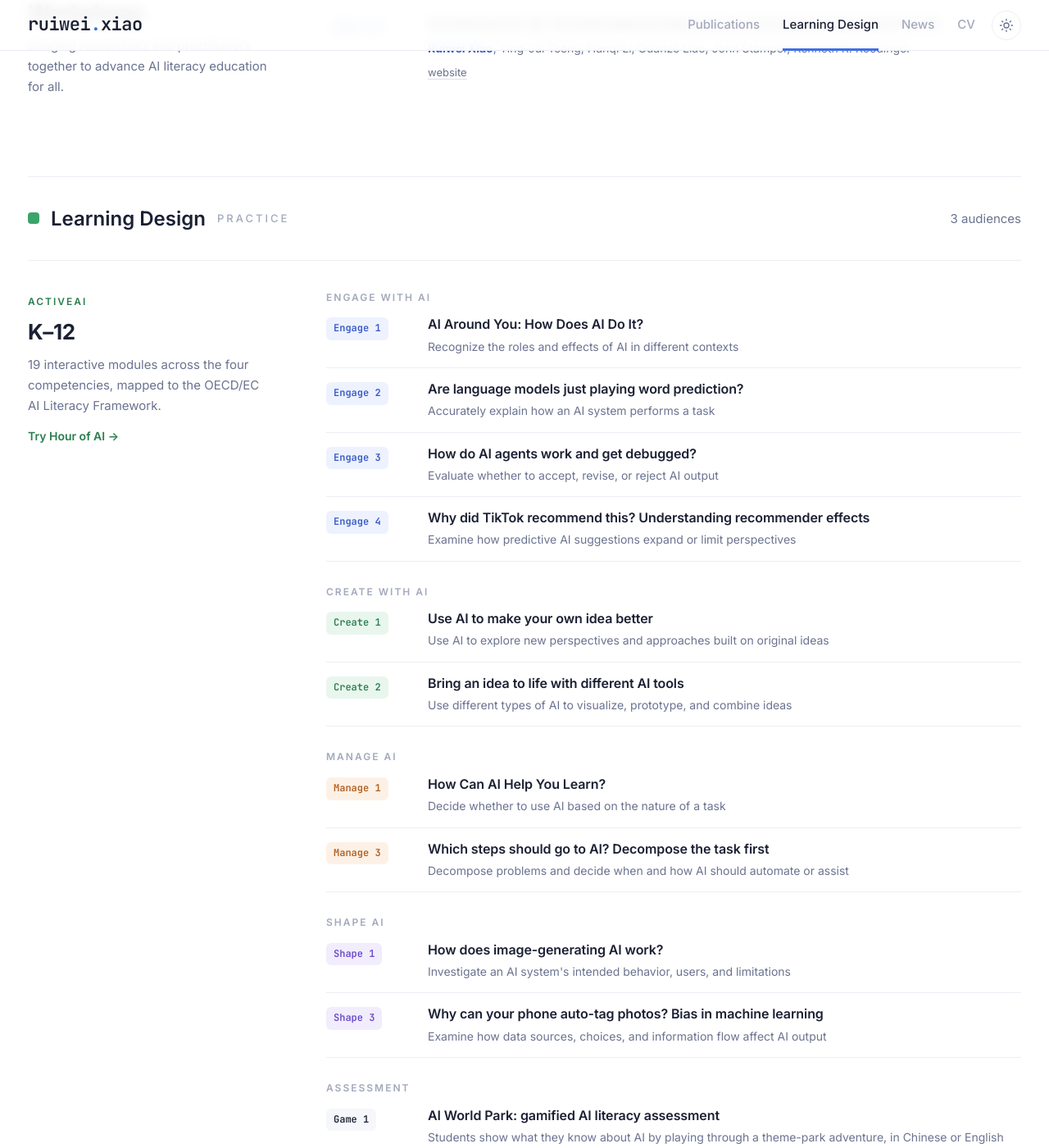
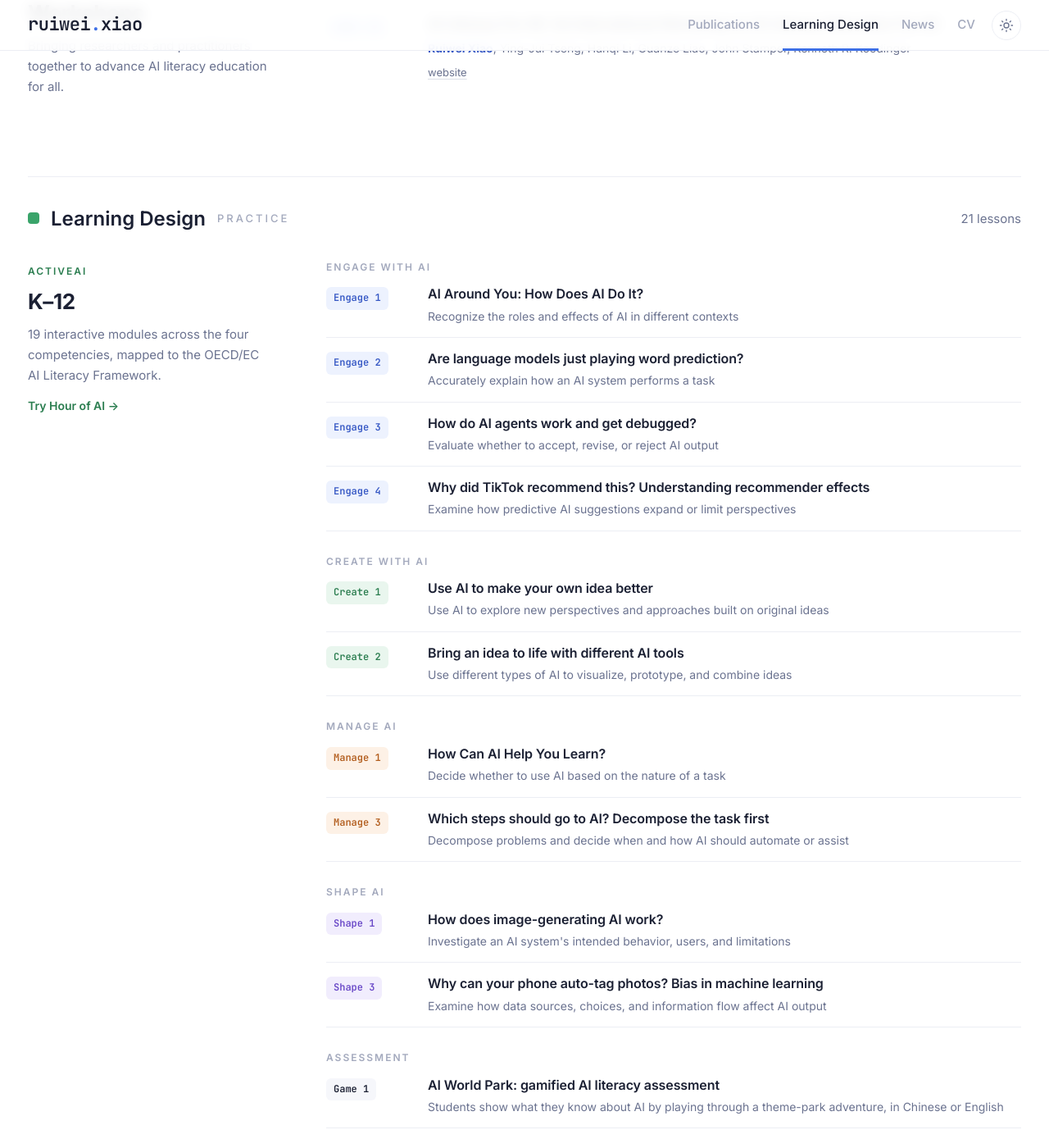
Before and after one commit to ruiwei-xiao/ruiwei-xiao.github.io, a Jekyll site: the page built from index.html, in a window 1280 px wide and 1400 px high, scrolled down 2515 px. Shown: the whole window at 82% size. Built offline with Jekyll 4.4.1, drawn with Linux system fonts in a browser that asks for light colours.

Commit message:
Show lesson count and drop divider under Learning Design header
Co-Authored-By: Claude Opus 5.5 <noreply@anthropic.com>

```diff
--- a/_data/practice.yml
+++ b/_data/practice.yml
@@ -1,9 +1,10 @@
 # Learning Design 版块：和 Publications 一样的左右布局。每个受众一块；
 # modules 按 AILF 四个能力分组，soon: true 表示 Coming soon（默认折叠，点 "Show all" 展开）。
-# 没有 modules 的受众右侧只显示 Coming soon。chip：左侧标签文字（默认取组名第一个词）；meta：描述后的小字；link：单条链接（默认用受众的 link）。
+# 没有 modules 的受众右侧只显示 Coming soon。lessons：该受众的课节数，加总后显示在标题右侧。chip：左侧标签文字（默认取组名第一个词）；meta：描述后的小字；link：单条链接（默认用受众的 link）。
 audiences:
   - name: K–12
     side: ActiveAI
+    lessons: 19
     text: "19 interactive modules across the four competencies, mapped to the OECD/EC AI Literacy Framework."
     link: https://app.active-ai.io/hour_of_ai
     link_label: Try Hour of AI
@@ -76,6 +77,7 @@ audiences:
             link: https://four-games-ten.vercel.app/
   - name: Higher education
     side: Pedagogical Prompting
+    lessons: 1
     text: "One lesson teaching college students to prompt AI as a tutor, not a solution giver. Validated with 431 students."
     link: https://llm-prompt-builder.vercel.app/
     link_label: Try all four versions
@@ -98,6 +100,7 @@ audiences:
             meta: "~37 min · +51 pts, most durable"
   - name: Educators
     side: CMU Open Learning Initiative
+    lessons: 1
     text: "Self-paced training that helps higher-education educators bring AI into their teaching."
     link: https://oli.cmu.edu/courses/ai-for-learning/
     link_label: View the course
--- a/assets/css/style.css
+++ b/assets/css/style.css
@@ -165,6 +165,7 @@ h1 { font-size: 64px; line-height: 1.1; font-weight: 700; letter-spacing: -1.5px
 .panel + .panel, .panel + .sec { border-top: 1px solid var(--line); margin-top: 96px; }
 .panel + .panel { padding-top: 96px; }
 #learning-design { padding-top: 32px; }   /* 标题用 In the news 同款 sec-h，和上方分隔线距离一致 */
+#learning-design .thrust:first-child { border-top: 0; padding-top: 0; }   /* 标题下不要分隔线 */
 .panel + .sec { padding-top: 32px; }
 .panel { scroll-margin-top: 40px; }
 #press { scroll-margin-top: 80px; }
--- a/index.html
+++ b/index.html
@@ -118,7 +118,7 @@ title: Ruiwei Xiao
 
 <!-- ===================== LEARNING DESIGN ===================== -->
 <section class="panel green" id="learning-design">
-  <div class="sec-h"><span class="dot"></span><h3>Learning Design</h3><small>Practice</small><span class="right">{{ practice.audiences.size }} audiences</span></div>
+  <div class="sec-h"><span class="dot"></span><h3>Learning Design</h3><small>Practice</small>{% assign lessons = 0 %}{% for a in practice.audiences %}{% assign lessons = lessons | plus: a.lessons %}{% endfor %}<span class="right">{{ lessons }} lessons</span></div>
 
   <!-- 和 Publications 同样的左右布局：左边受众，右边 module 列表；Coming soon 的 module 默认折叠 -->
   <div class="thrusts">
```
